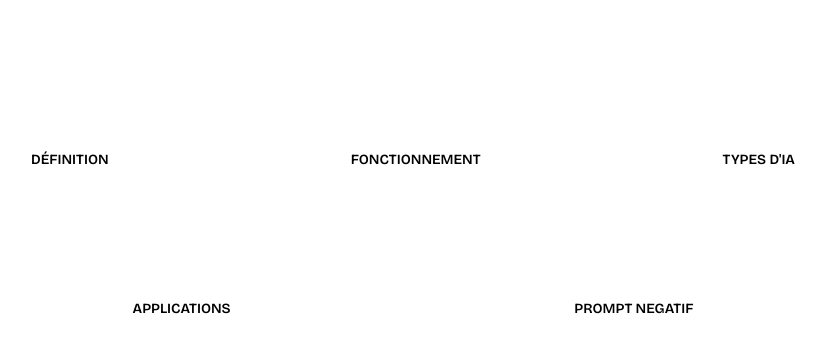
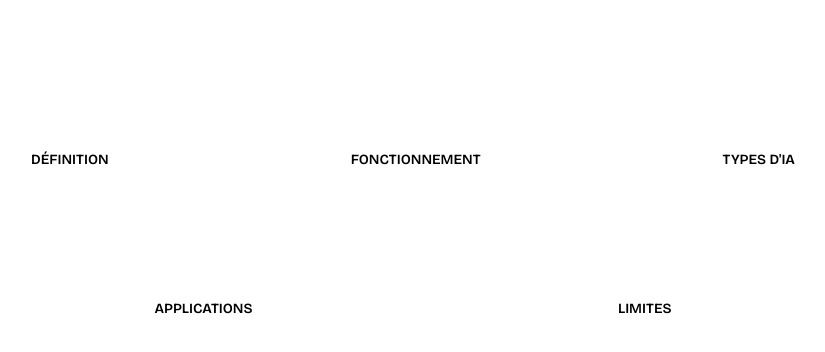
Before and after one commit to mathieusouflis/GP-P1-Visual-Arts-And-AI, a React (Vite) app: page /research in a window 1280 px wide. Shown: the part 1414-1766 px from the top of the page, without its empty margins (227-1052 px from the left). Built offline with nearby package versions, Linux system fonts and the light colour scheme.

Commit message:
Text Changes

```diff
--- a/src/Pages/Research.jsx
+++ b/src/Pages/Research.jsx
@@ -75,11 +75,13 @@ const Research = () => {
                   {...props}
                 />
                 <DropHover
-                  title={"Prompt Negatif"}
+                  title={"Limites"}
                   description={[
-                    "Éléments à éviter : Spécifiez les éléments que vous ne voulez pas voir dans l'image. Ces exclusions permettent de clarifier ce qui pourrait distraire ou altérer votre vision.",
+                    "Ce développement technologique a été créé a l’origine affin aider l’Homme au quotidien, et lui faciliter la vie.",
+                    "Malheureusement cela apportera son lot de points négatifs ; par exemple, plusieurs emplois seront supprimés dû à l’IA. De plus, le fait qu’elle ne puisse apprendre  qu’à partir d’information fournies nous fait prendre conscience de ses limites.",
+                    "L’intelligence artificielle à révolutionné la façon dont les humains travaillent, malgré son principale point faible qui réside dans son incapacité à expliquer clairement pourquoi il est arrivé à ces conclusions.",
                   ]}
-                  className={`transition-all  ${selected === "" || selected === "promptnegatif" ? "opacity-100" : "opacity-0"}`}
+                  className={`transition-all  ${selected === "" || selected === "limites" ? "opacity-100" : "opacity-0"}`}
                   {...props}
                 />
               </DropHoverLine>
```
